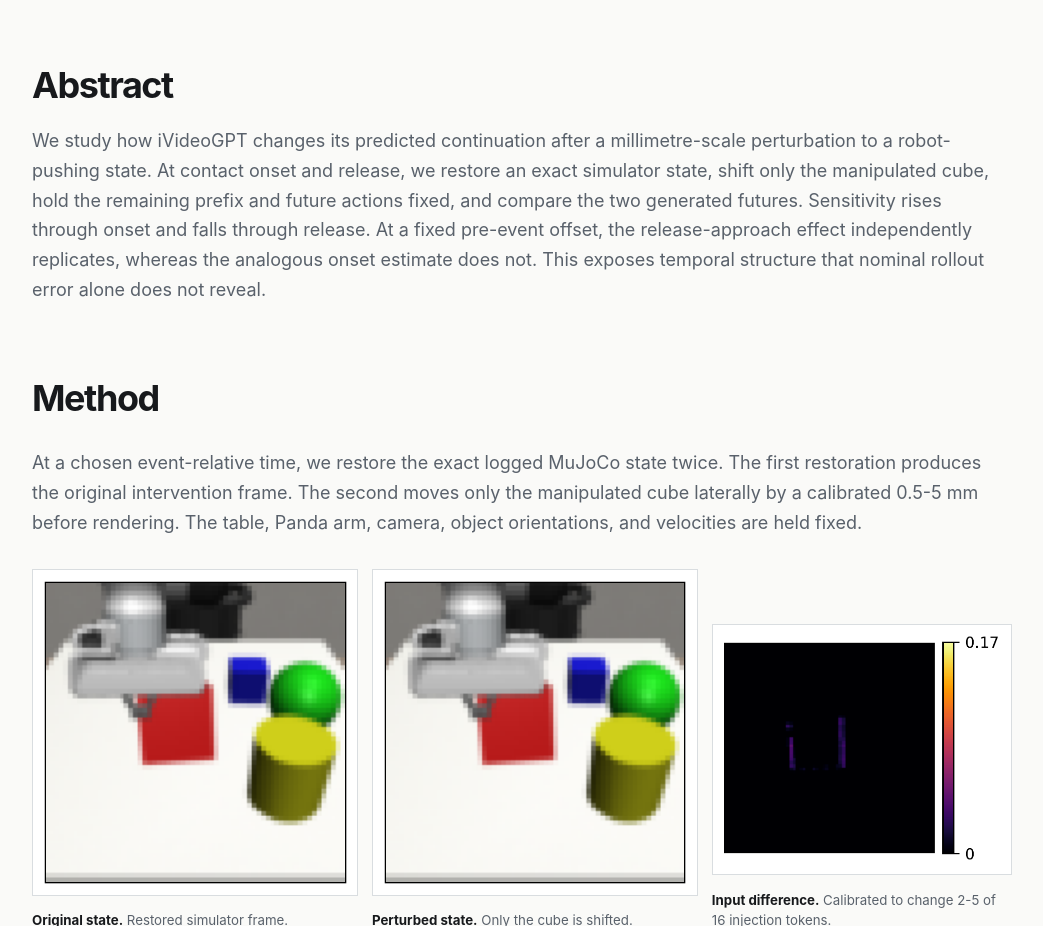
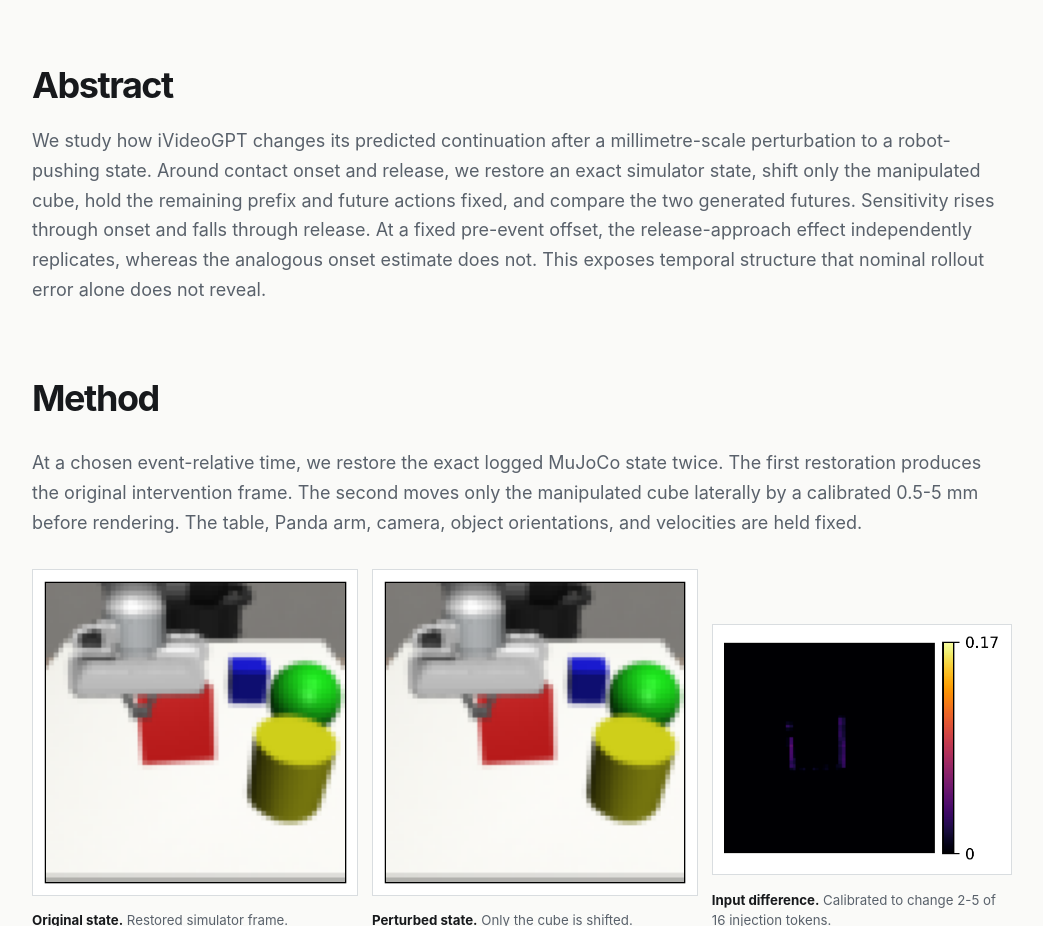
Before and after one commit to MommeAbbas/video-world-model-contact-sensitivity, a plain HTML site: page docs/index.html in a window 1280 px wide. Shown: the part 1120-2046 px from the top of the page, without its empty margins (118-1161 px from the left). Drawn offline with Linux system fonts and the light colour scheme.

Commit message:
Clarify transition timing in abstract

```diff
--- a/docs/index.html
+++ b/docs/index.html
@@ -207,7 +207,7 @@
 
       <section class="abstract" id="abstract">
         <h2>Abstract</h2>
-        <p>We study how iVideoGPT changes its predicted continuation after a millimetre-scale perturbation to a robot-pushing state. At contact onset and release, we restore an exact simulator state, shift only the manipulated cube, hold the remaining prefix and future actions fixed, and compare the two generated futures. Sensitivity rises through onset and falls through release. At a fixed pre-event offset, the release-approach effect independently replicates, whereas the analogous onset estimate does not. This exposes temporal structure that nominal rollout error alone does not reveal.</p>
+        <p>We study how iVideoGPT changes its predicted continuation after a millimetre-scale perturbation to a robot-pushing state. Around contact onset and release, we restore an exact simulator state, shift only the manipulated cube, hold the remaining prefix and future actions fixed, and compare the two generated futures. Sensitivity rises through onset and falls through release. At a fixed pre-event offset, the release-approach effect independently replicates, whereas the analogous onset estimate does not. This exposes temporal structure that nominal rollout error alone does not reveal.</p>
       </section>
 
       <section id="method">
```
